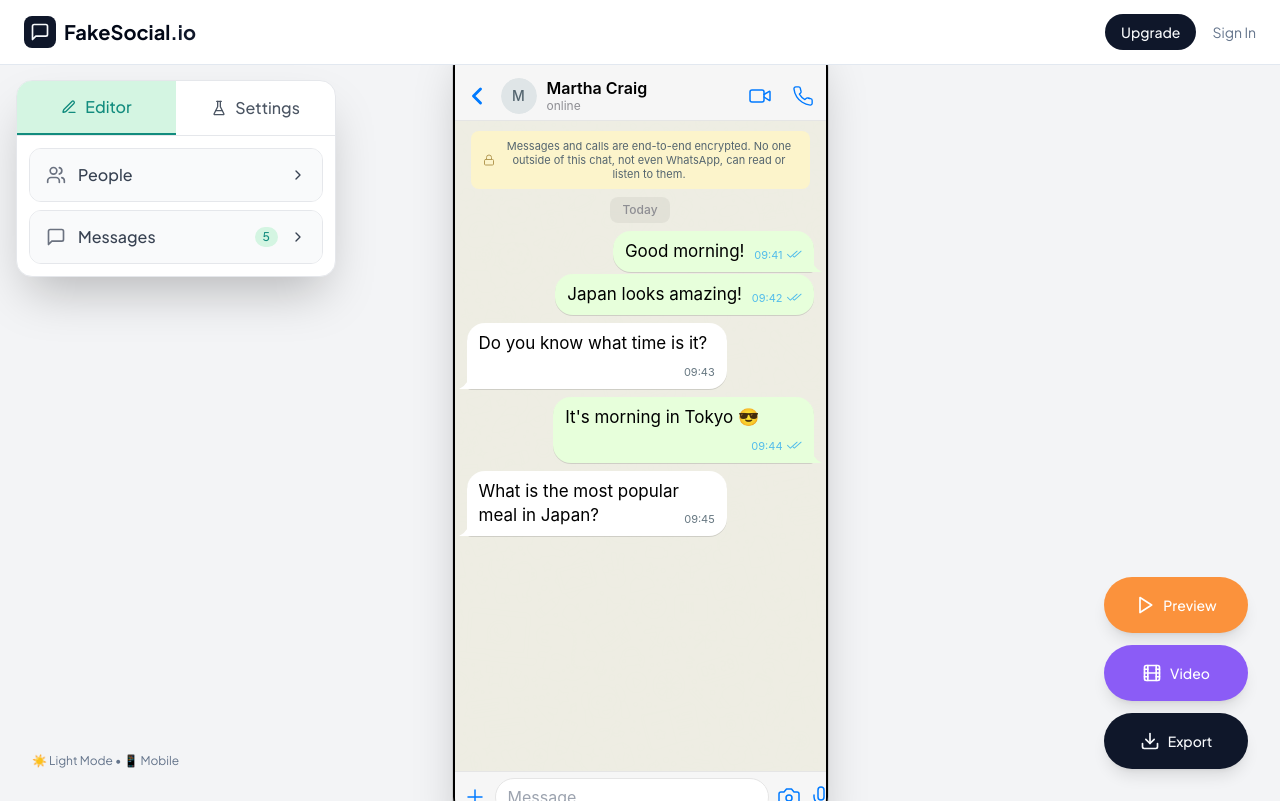
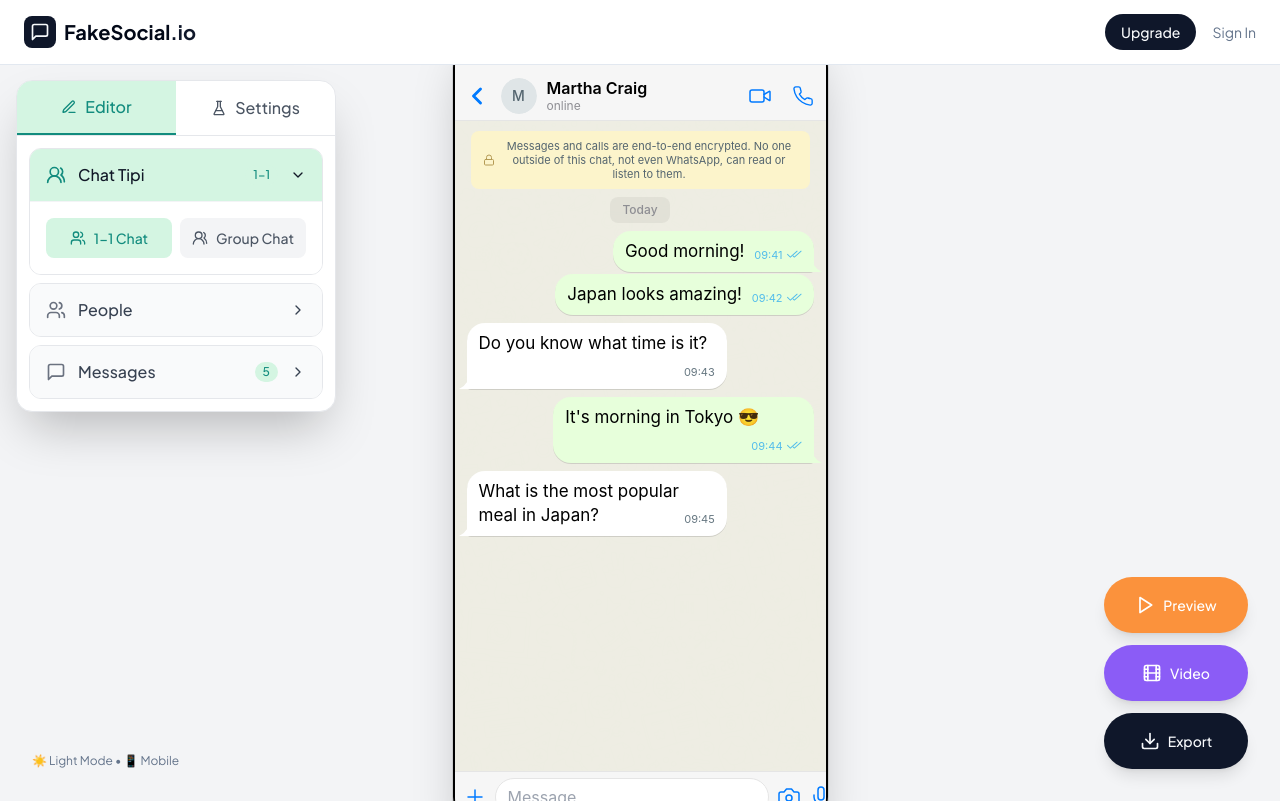
Before and after one commit to gokhangokova/fakewhatsappmessage, a Next.js app: page / in a window 1280 px wide. Built offline with nearby package versions, Linux system fonts and the light colour scheme.

Commit message:
refactor: Move Chat Type to its own section in Editor tab

```diff
--- a/components/editor/tabbed-sidebar.tsx
+++ b/components/editor/tabbed-sidebar.tsx
@@ -1014,45 +1014,53 @@
           {/* Editor Tab Content */}
           {activeTab === 'editor' && (
             <>
-              {/* People Section */}
+              {/* Chat Type Section - Only for WhatsApp */}
+              {platform === 'whatsapp' && groupSettings && toggleGroupChat && (
                 <CollapsibleSection
-                title={t.editor.people}
-                icon={Users}
-                defaultOpen={false}
-              >
-                {/* Chat Type Toggle - Only for WhatsApp */}
-                {platform === 'whatsapp' && groupSettings && toggleGroupChat && (
-                  <div className="space-y-2">
-                    <Label className="text-xs text-gray-500 uppercase tracking-wider font-medium">Chat Tipi</Label>
+                  title="Chat Tipi"
+                  icon={Users2}
+                  defaultOpen={true}
+                  badge={
+                    <span className="text-xs text-[#128C7E] bg-[#d4f5e2] px-2 py-0.5 rounded-full font-medium">
+                      {groupSettings.isGroupChat ? 'Grup' : '1-1'}
+                    </span>
+                  }
+                >
                   <div className="flex gap-2">
                     <button
                       onClick={() => toggleGroupChat(false)}
                       className={cn(
-                          'flex-1 flex items-center justify-center gap-2 px-3 py-2 rounded-lg text-sm font-medium transition-colors',
+                        'flex-1 flex items-center justify-center gap-2 px-3 py-2.5 rounded-lg text-sm font-medium transition-colors',
                         !groupSettings.isGroupChat
                           ? 'bg-[#d4f5e2] text-[#128C7E]'
                           : 'bg-gray-100 text-gray-600 hover:bg-gray-200'
                       )}
                     >
                       <Users className="w-4 h-4" />
-                        <span>1-1</span>
+                      <span>1-1 Chat</span>
                     </button>
                     <button
                       onClick={() => toggleGroupChat(true)}
                       className={cn(
-                          'flex-1 flex items-center justify-center gap-2 px-3 py-2 rounded-lg text-sm font-medium transition-colors',
+                        'flex-1 flex items-center justify-center gap-2 px-3 py-2.5 rounded-lg text-sm font-medium transition-colors',
                         groupSettings.isGroupChat
                           ? 'bg-[#d4f5e2] text-[#128C7E]'
                           : 'bg-gray-100 text-gray-600 hover:bg-gray-200'
                       )}
                     >
                       <Users2 className="w-4 h-4" />
-                        <span>Grup</span>
-                      </button>
-                    </div>
-                  </div>
-                )}
-
+                      <span>Group Chat</span>
+                    </button>
+                  </div>
+                </CollapsibleSection>
+              )}
+
+              {/* People Section */}
+              <CollapsibleSection
+                title={groupSettings?.isGroupChat ? 'Grup Bilgileri' : t.editor.people}
+                icon={Users}
+                defaultOpen={false}
+              >
                 {/* Group Chat Settings */}
                 {groupSettings?.isGroupChat && setGroupSettings ? (
                   <>
```
Lines whose indentation alone changed are shown as unchanged.
